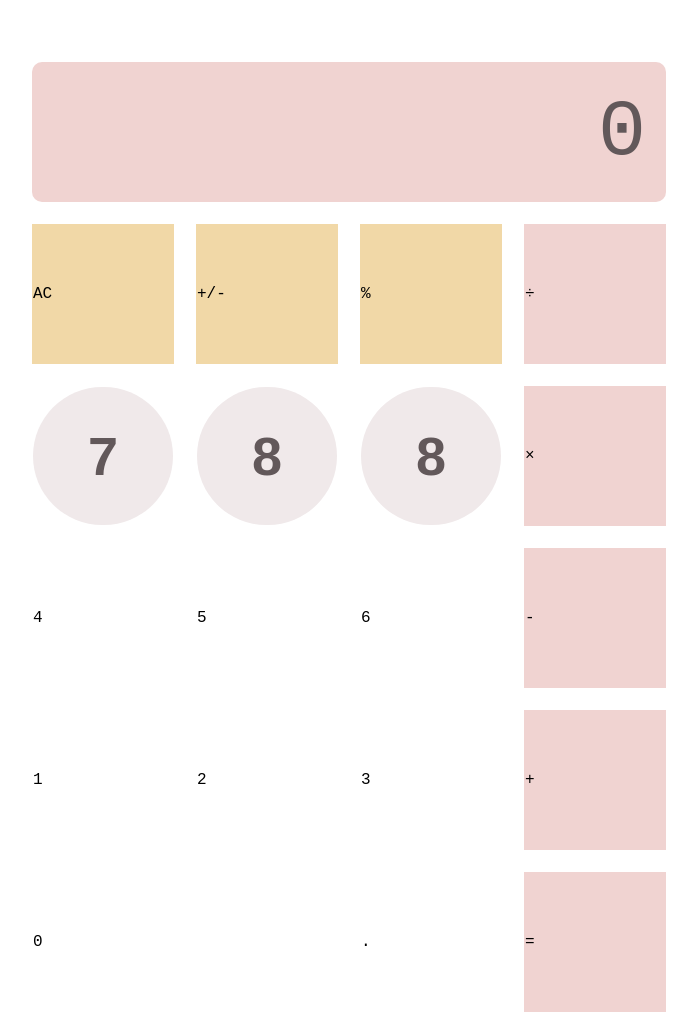
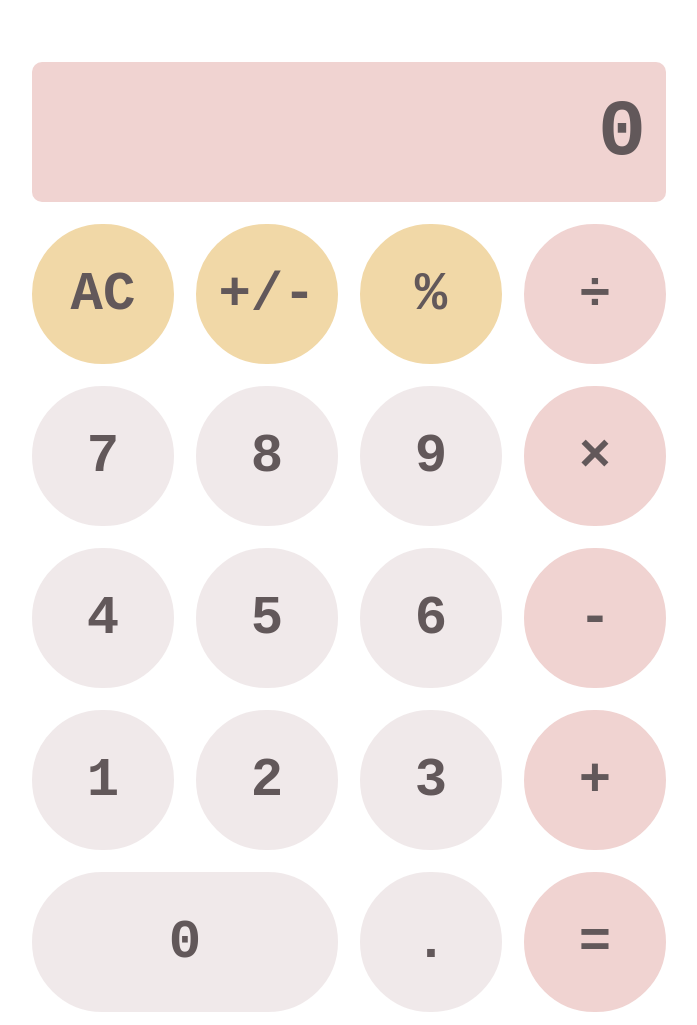
Before and after one commit to ray-o-0509/dentaku, a plain HTML site: page index.html in a window 1280 px wide. Shown: the whole page, without its empty margins (291-988 px from the left). Drawn offline with Linux system fonts and the light colour scheme.

Commit message:
Add files via upload

```diff
--- a/css/style.css
+++ b/css/style.css
@@ -11,19 +11,12 @@ table{
 td{
     width: 140px;
     height: 160px;
-    border: 10px solid white;
-}
-
-button{
-    width: 100%;
-    height: 100%;
-    background-color: transparent;
-    border: none;
     font-size: 54px;
     color: #62585A;
     text-align: center;
     background-color: #f0e9ea;
     font-weight: 600;
+    border: 10px solid white;
     border-radius: 80px;
 }
 .td_orange{
--- a/index.html
+++ b/index.html
@@ -21,21 +21,9 @@
 			<td class="td_orange" id="kigou_td_w" onclick="clickKigou('/')">÷</td>
 		</tr>
 		<tr>
-			<td>
-				<button onclick="clickNumber(7)">
-					7
-				</button>
-			</td>
-			<td>
-				<button onclick="clickNumber(8)">
-					8
-				</button>
-			</td>
-			<td>
-				<button onclick="clickNumber(9)">
-					8
-				</button>
-			</td>
+			<td id="button_7">7</td>
+			<td id="button_8">8</td>
+			<td id="button_9">9</td>
 			<td class="td_orange" id="kigou_td_k" onclick="clickKigou('*')">×</td>
 		</tr>
 		<tr>
--- a/js/main.js
+++ b/js/main.js
@@ -97,3 +97,20 @@ function tokusyu(kazu) {
         document.getElementById('number_text').textContent = currentNumber;
     }
 }
+
+
+
+$(document).ready(function(){
+    $('table').on('click', '#button_7', function(){
+        clickNumber(7);
+    });
+
+    $('table').on('click', '#button_8', function(){
+        clickNumber(8);
+    });
+
+    $('table').on('click', '#button_9', function(){
+        clickNumber(9);
+    });
+
+});
```
